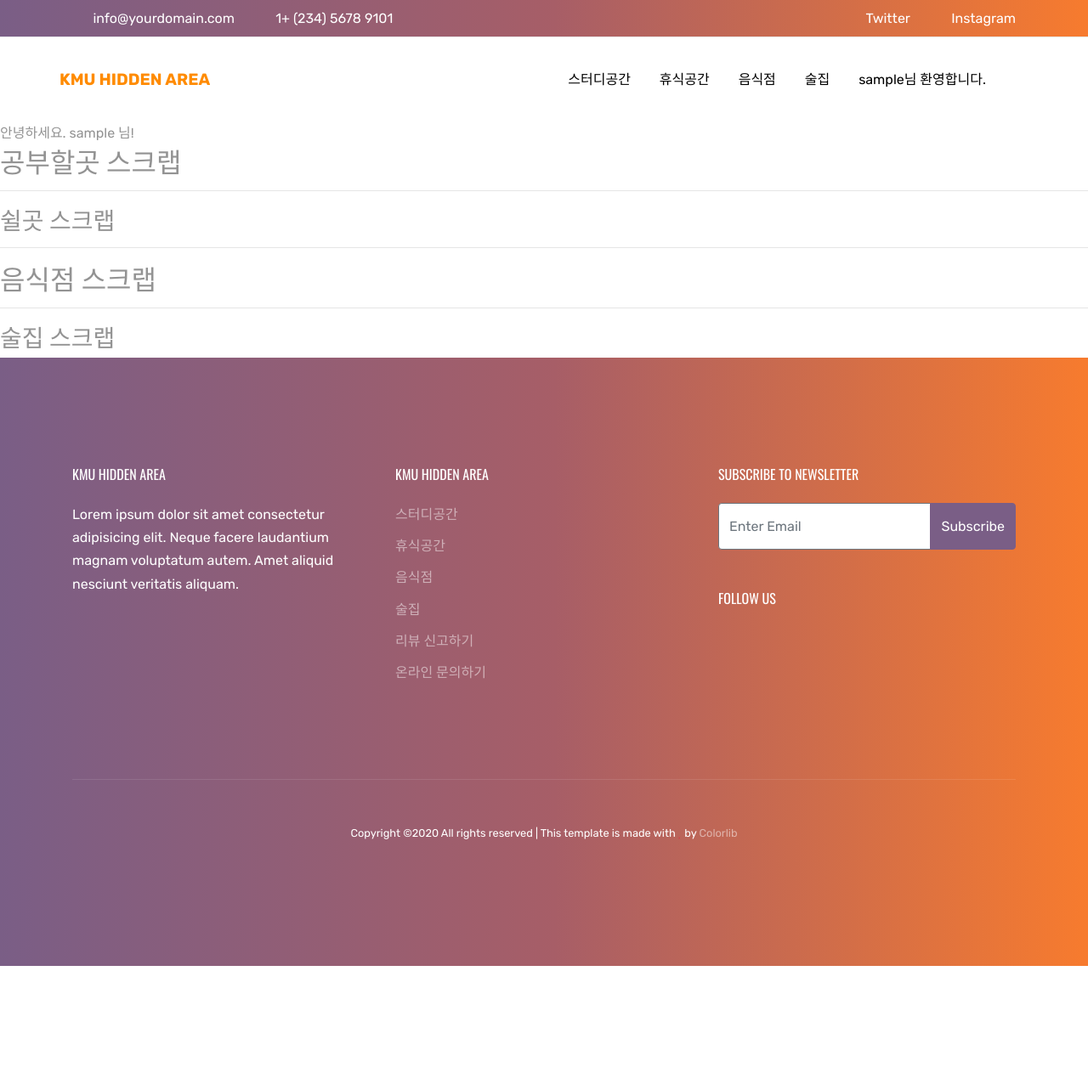
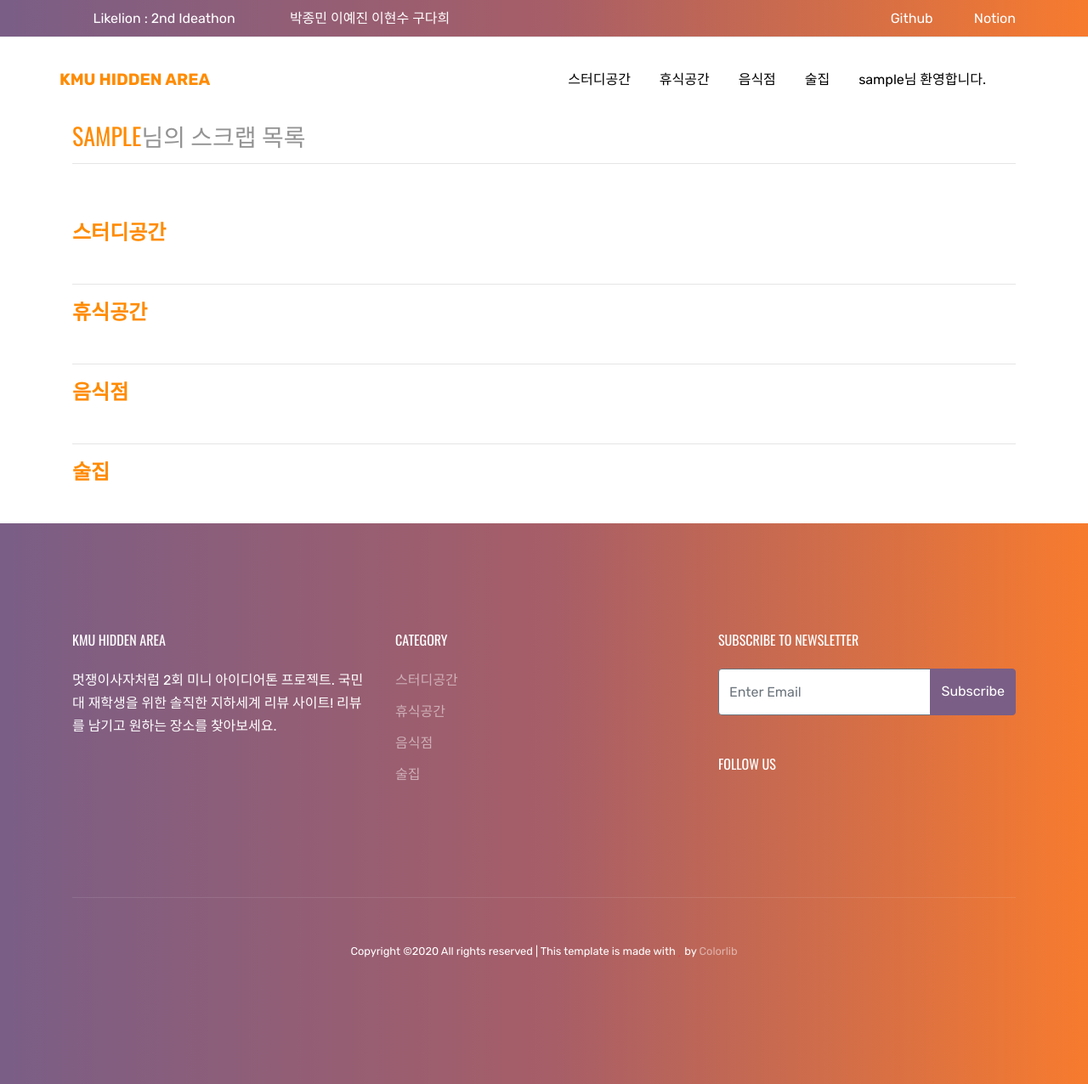
Before and after one commit to showppark12/Kookminreview, a Django app: page /scrap in a window 1280 px wide. Shown: the whole page at 85% size. Before the commit the page ends 1137 px from the top, so only its background shows below. Run offline with Django 3.2, Linux system fonts and the light colour scheme; the visitor is signed in with stand-in values (Sample User, id 1); data that the repository does not hold is empty; some libraries are stand-ins or nearby versions; some web fonts are replaced.

Commit message:
인덱스, 스크랩한글 내용 및 css 수정

```diff
--- a/beerboard/templates/blist.html
+++ b/beerboard/templates/blist.html
@@ -12,7 +12,7 @@
     <p>{{b.text}}</p>
     <hr>
     {%endfor%}
-    <br><br>
 </div>
+<br><br>
 
 {%endblock%}
--- a/foodboard/templates/FBoardhome.html
+++ b/foodboard/templates/FBoardhome.html
@@ -11,8 +11,7 @@
         <p>{{blog.pub_date}}</p>
         <p>{{blog.text}}</p>
         <hr>
-        <br><br>
     {%endfor%}
 </div>
-
+<br><br>
 {% endblock %}
--- a/main/templates/main/scrap.html
+++ b/main/templates/main/scrap.html
@@ -4,19 +4,22 @@
 
 {% if user.is_authenticated %}
 
-    안녕하세요. {{ user.username }} 님!
-    <div>
-        <h2>공부할곳 스크랩</h2>
-        <div>
 
+<div class="wrwapper">
+    <div class="container">
+    <h3><span style="color: #ff8b00;">{{ user.username }}</span>님의 스크랩 목록</h3>
+    <hr>
+    <div class="mb-5 pt-5">
+        <h4 class="font-weight-bold" style="color: #ff8b00;">스터디공간</h4>
+        <div class="mb-5">
             {% if user.sscraps.all %}
                 {% for sscrap in user.sscraps.all %}
-                <div>
-                    <span>{{ sscrap.title }} </span>
-                    <a href="{% url 'studyboarddetail' sscrap.id %}">자세히 보기</a>
-                    <form action="{% url 'studyboardrscrap' sscrap.id %}" method='POST'>
+                <div class="mb-1">
+                    <span class="h5">{{ sscrap.title }}</span>
+                    <a class="btn btn-outline-primary btn-sm" href="{% url 'studyboarddetail' sscrap.id %}">자세히 보기</a>
+                    <form action="{% url 'studyboardrscrap' sscrap.id %}" method='POST' style="display:inline">
                         {% csrf_token %}
-                        <button type="submit">스크랩 취소</button>
+                        <button class="btn btn-primary btn-sm text-white" type="submit">스크랩 취소</button>
                     </form>
                 </div>
                 {% endfor %}
@@ -25,16 +28,16 @@
     </div>
     <hr>
     <div>
-        <h3>쉴곳 스크랩</h3>
-        <div>
+        <h4 style="color: #ff8b00;" class="font-weight-bold">휴식공간</h4>
+        <div class="mb-5">
             {% if user.rscraps.all %}
                 {% for rscrap in user.rscraps.all %}
-                <div>
-                    <span>{{ rscrap.title }} </span>
-                    <a href="{% url 'rdetail' rscrap.id %}">자세히 보기</a>
-                    <form action="{% url 'rrscrap' rscrap.id %}" method="POST">
+                <div class="mb-1">
+                    <span class="h5">{{ rscrap.title }} </span>
+                    <a class="btn btn-outline-primary btn-sm"  href="{% url 'rdetail' rscrap.id %}">자세히 보기</a>
+                    <form action="{% url 'rrscrap' rscrap.id %}" method="POST" style="display:inline">
                         {% csrf_token %}
-                        <button type="submit">스크랩 취소</button>
+                        <button class="btn btn-primary btn-sm text-white" type="submit">스크랩 취소</button>
                     </form>
                 </div>
                 {% endfor %}
@@ -43,35 +46,34 @@
     </div>
     <hr>
     <div>
-        <h2>음식점 스크랩</h2>
-        <div>
+        <h4 class="font-weight-bold"  style="color: #ff8b00;">음식점</h4>
+        <div class="mb-5">
             {% if user.fscraps.all %}
                 {% for fscrap in user.fscraps.all %}
-                <div>
-                    <span>{{ fscrap.title }} </span>
-                    <a href="{% url 'FBoardDetail' fscrap.id %}">자세히 보기</a>
-                    <form method="POST" action="{% url 'FBoardRemoveScrap' fscrap.id %}">
+                <div class="mb-1">
+                    <span class="h5">{{ fscrap.title }} </span>
+                    <a class="btn btn-outline-primary btn-sm" href="{% url 'FBoardDetail' fscrap.id %}">자세히 보기</a>
+                    <form method="POST" action="{% url 'FBoardRemoveScrap' fscrap.id %}" style="display:inline">
                         {% csrf_token %}
-                        <button type="submit">스크랩 취소</button>
+                        <button class="btn btn-primary btn-sm text-white" type="submit">스크랩 취소</button>
                     </form>
                 </div>
                 {% endfor %}
             {% endif %}
         </div>
-        </div>
     </div>
     <hr>
     <div>
-        <h3>술집 스크랩</h3>
-        <div>
+        <h4 class="font-weight-bold" style="color: #ff8b00;">술집</h4>
+        <div class="mb-5">
             {% if user.bscraps.all %}
                 {% for bscrap in user.bscraps.all %}
-                <div>
-                    <span>{{ bscrap.title }} </span>
-                    <a href="{% url 'bdetail' bscrap.id %}">자세히 보기</a>
-                    <form action="{% url 'brscrap' bscrap.id %}" method="POST">
+                <div class="mb-1">
+                    <span class="h5">{{ bscrap.title }} </span>
+                    <a class="btn btn-outline-primary btn-sm" href="{% url 'bdetail' bscrap.id %}">자세히 보기</a>
+                    <form action="{% url 'brscrap' bscrap.id %}" method="POST" style="display:inline">
                         {% csrf_token %}
-                        <button type="submit">스크랩 취소</button>
+                        <button class="btn btn-primary btn-sm text-white" class="btn" type="submit">스크랩 취소</button>
                     </form>
                 </div>
                 {% endfor %}
@@ -79,5 +81,8 @@
         </div>
     </div>
 
+</div>
+</div>
 {% endif %}
+
 {% endblock %}
--- a/restboard/templates/ha/rlist.html
+++ b/restboard/templates/ha/rlist.html
@@ -2,7 +2,7 @@
 {%block content%}
 <div class="container">
     <br>
-    <h1>쉴 곳</h1>
+    <h1>휴식공간</h1>
     <a href = "{%url 'rcreate' %}">새 리뷰 작성하기</a>
     <hr>
     {% for r in rlist%}
@@ -12,8 +12,7 @@
         <p>{{r.text}}</p>
     <hr>
     {%endfor%}
-    <a href="{% url 'rcreate' %}" class="btn btn-primary btn-md text-white" style="float:right">리뷰 작성하기</a>
-    <br><br>
 </div>
+<br><br>
 
 {%endblock%}
--- a/reviewproject/templates/base/index.html
+++ b/reviewproject/templates/base/index.html
@@ -19,7 +19,6 @@
 
     <!-- MAIN CSS -->
     <link rel="stylesheet" href="/static/css/style.css">
-
 </head>
 
 <body data-spy="scroll" data-target=".site-navbar-target" data-offset="300">
@@ -46,17 +45,13 @@
             <div class="container">
                 <div class="row">
                     <div class="col-12">
-                        <a href="#" class="text-white"><span class="mr-2 text-white icon-envelope-open-o"></span> <span class="d-none d-md-inline-block">info@yourdomain.com</span></a>
-                        <span class="mx-md-2 d-inline-block"></span>
-                        <a href="#" class="text-white"><span class="mr-2 text-white icon-phone"></span> <span class="d-none d-md-inline-block">1+ (234) 5678 9101</span></a>
-
-
+                        <a href="#" class="text-white"><span class="mr-2 text-white icon-book"></span> <span class="d-none d-md-inline-block">Likelion : 2nd Ideathon</span></a>
+                        <span class="mx-md-3 d-inline-block"></span>
+                        <a href="#" class="text-white"><span class="mr-2 text-white icon-people"></span> <span class="d-none d-md-inline-block">박종민 이예진 이현수 구다희</span></a>
                         <div class="float-right">
-
-                            <a href="#" class="text-white"><span class="mr-2 text-white icon-twitter"></span> <span class="d-none d-md-inline-block">Twitter</span></a>
+                            <a href="https://github.com/showppark12/Kookminreview" class="text-white"><span class="mr-2 text-white icon-github"></span> <span class="d-none d-md-inline-block">Github</span></a>
                             <span class="mx-md-2 d-inline-block"></span>
-                            <a href="#" class="text-white"><span class="mr-2 text-white icon-instagram"></span> <span class="d-none d-md-inline-block">Instagram</span></a>
-
+                            <a href="https://www.notion.so/da4d6377229142b786b7a60a5d4ea4b1" class="text-white"><span class="mr-2 text-white icon-cube"></span> <span class="d-none d-md-inline-block">Notion</span></a>
                         </div>
 
                     </div>
@@ -81,7 +76,7 @@
                             <ul class="site-menu main-menu js-clone-nav ml-auto d-none d-lg-block">
 
                                 <li><a href="{% url 'studyboardhome' %}" class="nav-link">스터디공간</a></li>
-                                <li><a href="#" class="nav-link">휴식공간</a></li>
+                                <li><a href="{% url 'rlist' %}" class="nav-link">휴식공간</a></li>
                                 <li><a href="{% url 'food_home'%}" class="nav-link">음식점</a></li>
                                 <li><a href="{% url 'blist'%}" class="nav-link">술집</a></li>
                                 {%if not user.is_authenticated %}
@@ -119,17 +114,15 @@
                         <div class="row">
                             <div class="col-md-8">
                                 <h2 class="footer-heading mb-4">KMU HIDDEN AREA</h2>
-                                <p>Lorem ipsum dolor sit amet consectetur adipisicing elit. Neque facere laudantium magnam voluptatum autem. Amet aliquid nesciunt veritatis aliquam.</p>
+                                <p>멋쟁이사자처럼 2회 미니 아이디어톤 프로젝트. 국민대 재학생을 위한 솔직한 지하세계 리뷰 사이트! 리뷰를 남기고 원하는 장소를 찾아보세요.</p>
                             </div>
                             <div class="col-md-4 ml-auto">
-                                <h2 class="footer-heading mb-4">KMU HIDDEN AREA</h2>
+                                <h2 class="footer-heading mb-4">CATEGORY</h2>
                                 <ul class="list-unstyled">
-                                    <li><a href="#">스터디공간</a></li>
-                                    <li><a href="#">휴식공간</a></li>
-                                    <li><a href="#">음식점</a></li>
-                                    <li><a href="#">술집</a></li>
-                                    <li><a href="#">리뷰 신고하기</a></li>
-                                    <li><a href="#">온라인 문의하기 </a></li>
+                                    <li><a href="{% url 'studyboardhome' %}">스터디공간</a></li>
+                                    <li><a href="{% url 'rlist' %}">휴식공간</a></li>
+                                    <li><a href="{% url 'food_home' %}">음식점</a></li>
+                                    <li><a href="{% url 'blist' %}">술집</a></li>
                                 </ul>
                             </div>
 
@@ -150,10 +143,8 @@
 
 
                         <h2 class="footer-heading mb-4">Follow Us</h2>
-                        <a href="#about-section" class="smoothscroll pl-0 pr-3"><span class="icon-facebook"></span></a>
-                        <a href="#" class="pl-3 pr-3"><span class="icon-twitter"></span></a>
-                        <a href="#" class="pl-3 pr-3"><span class="icon-instagram"></span></a>
-                        <a href="#" class="pl-3 pr-3"><span class="icon-linkedin"></span></a>
+                        <a href="https://github.com/showppark12/Kookminreview" class="pr-2"><span class="icon-github"></span></a>
+                        <a href="https://www.notion.so/da4d6377229142b786b7a60a5d4ea4b1" class="pl-3 pr-3"><span class="icon-cube"></span></a>
                         </form>
                     </div>
                 </div>
--- a/studyboard/templates/base/home.html
+++ b/studyboard/templates/base/home.html
@@ -2,7 +2,7 @@
 {% block content %}
 <div class="container">
     <br>
-    <h1>공부할 곳</h1>
+    <h1>스터디공간</h1>
     <a href="{%url 'studyboardnew' %}">새 리뷰 작성하기</a>
     <hr>
     {% for blog in blogs.all %}
@@ -11,7 +11,7 @@
         <p>{{blog.pub_date}}</p>
         <p>{{blog.body}}</p>
         <hr>
-        <br><br>
+    {%endfor%}
 </div>
-{%endfor%}
+<br><br>
 {% endblock %}
```
Also changed, not shown: beerboard/migrations/0001_initial.py, foodboard/migrations/0001_initial.py, restboard/migrations/0001_initial.py, studyboard/migrations/0001_initial.py.
